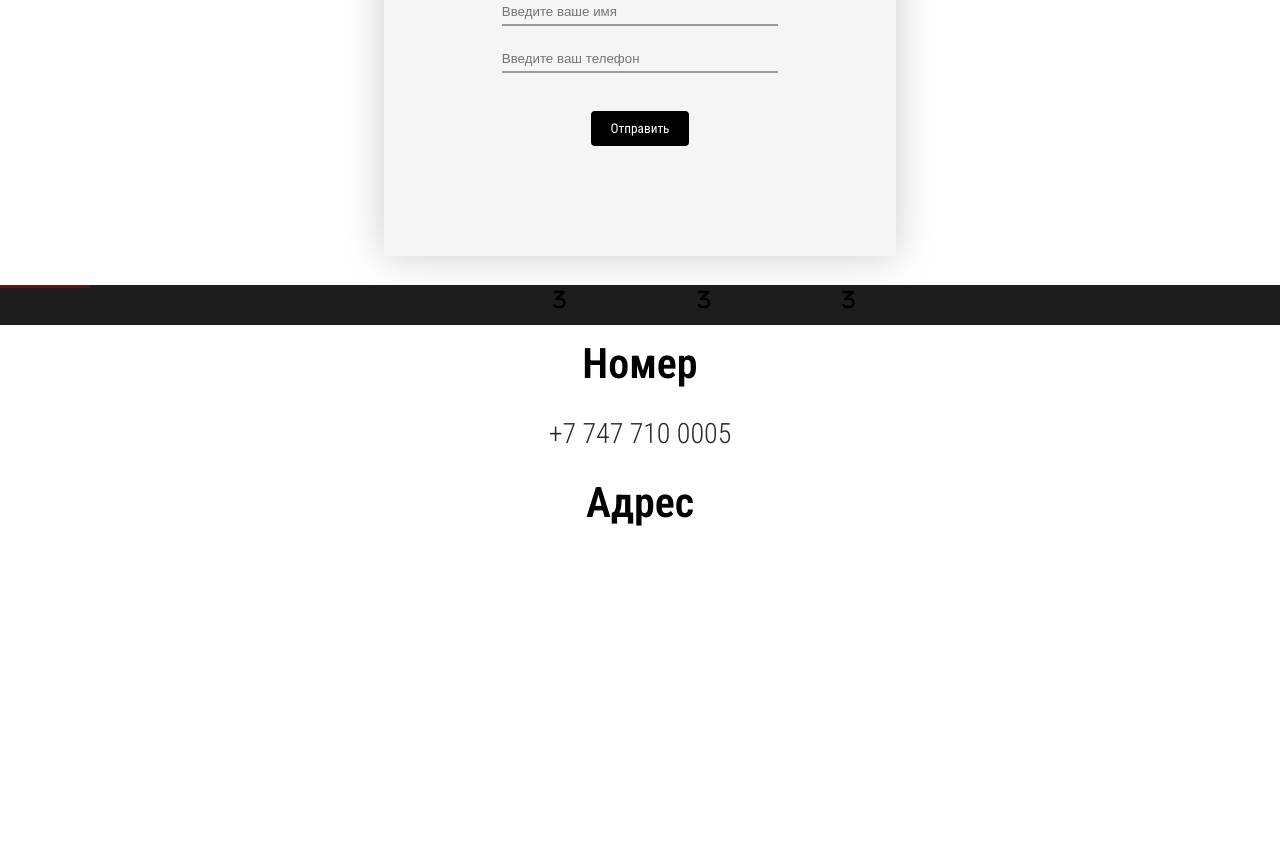
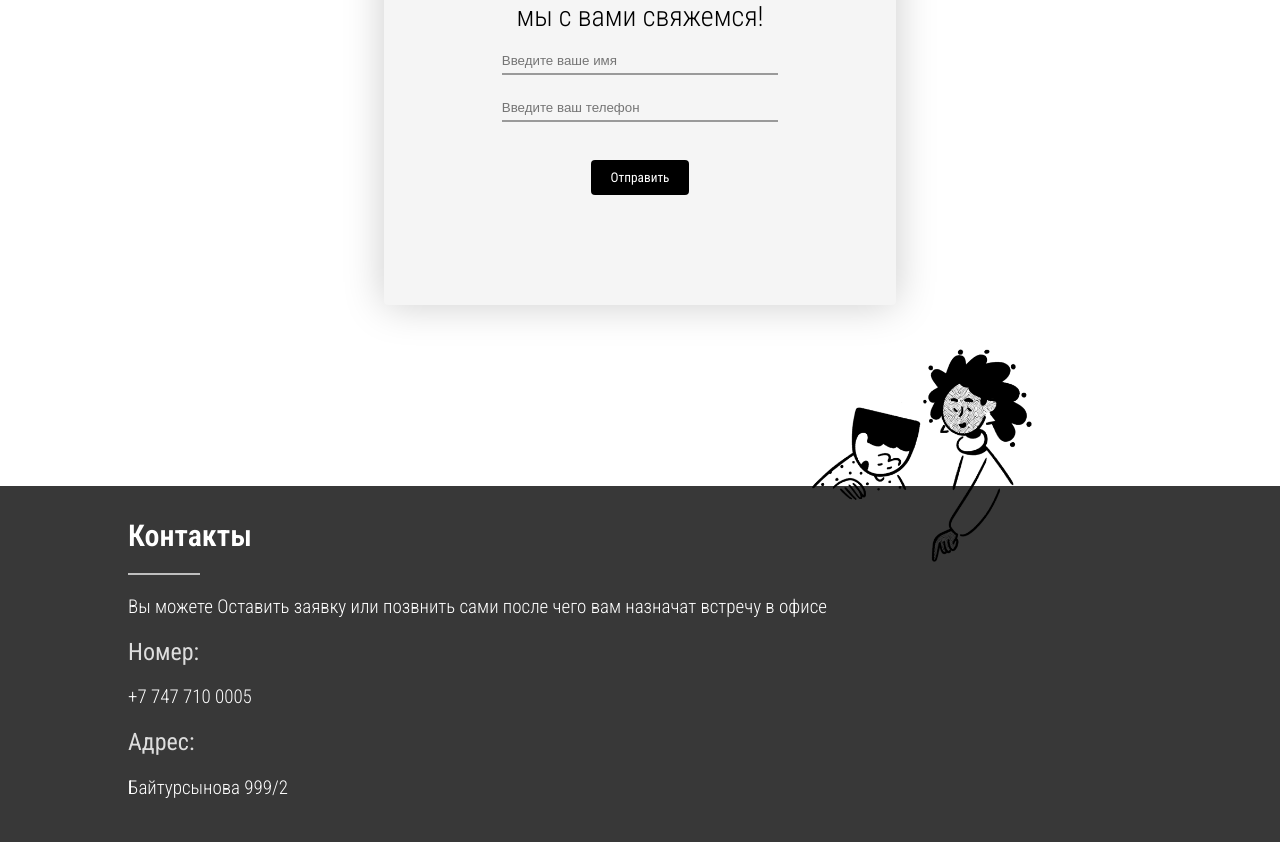
Before and after one commit to 2se3t/sak-group, a PHP site: page / in a window 1280 px wide. Shown: the part 3333-4175 px from the top of the page. Before the commit the page ends 3859 px from the top, so only its background shows below. Run offline with PHP 8.4, Linux system fonts and the light colour scheme; some libraries are stand-ins or nearby versions.

Commit message:
Add files via upload

```diff
--- a/css/styles.css
+++ b/css/styles.css
@@ -41,16 +41,20 @@
     font-size:28px;
 }
 
-@media(min-width:1440px){
-    .hero h1{
-        font-size: 75px;
-    }
 
-    .hero p{
-        font-size: 40;
-    }
+.red-h{
+    color: rgb(200, 77, 77);
+    font-family: "Roboto Condensed", sans-serif;
+    font-weight: 600;
+    font-size: 42px;
 }
 
+.blue-h {
+    color: rgb(65, 108, 218);
+    font-family: "Roboto Condensed", sans-serif;
+    font-weight: 600;
+    font-size: 42px;
+}
 
 
 /*Hero
@@ -69,14 +73,20 @@
     margin-top: 0;
 }
 
-hr{
-    width: 90px;
-    height: 3px;
-    background-color: rgb(105, 16, 16); /* Цвет линии */
-    border: none;
-    transition: width 0.3s ease; /* Плавный переход для изменения ширины */
-    margin: 0;
-  }
+@media(min-width:1440px){
+    .hero h1{
+        font-size: 70px;
+    }
+    .red-h{
+        font-size: 70px;
+    }
+
+    .blue-h {
+        font-size: 70px;
+    }
+}
+
+
 
   .trs{
     display: inline-block;
@@ -594,7 +604,6 @@
 ============================*/
 header {
     height: 50px;
-    padding-top: 5.5px;
     width: 100%;
     position: fixed;
 
@@ -734,8 +743,63 @@
 
 
 footer{
-    height: 5vh;
-    background-color: #1d1d1d;
+    text-align: left;
+    height: auto;
+    padding-top: 3vh;
+    padding-bottom: 3vh;
+    color: #ddd;
+    background-color: #383838;
+}
+
+.footer{
+    width: 80%;
+    margin: 0 auto;
+}
+
+.footer h1{
+    color: #fff;
+    font-size: 30px;
+    margin-top: 1vh;
+    margin-bottom: 1vh;
+}
+
+.footer p{
+    font-size: 19px;
+    color: #fff ;
+}
+
+h4{
+    color: #7a7a7a;
+    text-align: left;
+}
+
+h2{
+    font-family:'Roboto Condensed', sans-serif;
+    font-size: 24px;
+    font-weight: 400;
+}
+
+hr{
+    margin-left: 0;
+    margin-top: 20px;
+    margin-bottom: 20px;
+    border: solid 1.5px #bfbfbf;
+    width: 70px;
+}
+
+.foot-img{
+    margin-left: 44%;
+    margin-bottom: -80px;
+    width: 220px;
+}
+
+.footer span{
+    font-size: 30px;
+    color: #de5e5e;
+}
+
+.sak-ab{
+    text-align: left;
 }
 
 
--- a/index.html
+++ b/index.html
@@ -33,7 +33,7 @@
     <section id="hero">
         <div class="container">
             <div class="hero">
-                <h1>Хотите найти оборудование, товар или машину из китая?</h1>
+                <h1>Найдем купим и привезем любое оборудование из <span class="red-h">Китая</span> в <span class="blue-h">Казахстан</span></h1>
                 <p>Мы найдем купим привезем вам любой товар под ключ каких размеров он бы ни был</p>
                 <button onclick="scrollToSection('request')" class="black" >Сделать запрос ➜</button>
                 <button onclick="scrollToSection('advant')" class="trs">Читать дальше ➜</button>
@@ -182,28 +182,6 @@
 
 
 
-     <!--ПРЕИМУЩЕСТВА
-
-<section id="plus">
-    <div class="plus-item">
-        <i class="fa-solid fa-money-bills"></i>
-        <h4>Лучшие цены, мы найдем постовщика с самой дешевой ценой</h4>
-    </div>
-
-    <div class="plus-item">
-        <i class="fa-solid fa-fire"></i>
-        <h4>Самые интересные предложения</h4>
-    </div>
-
-    <div class="plus-item">
-        <i class="fa-solid fa-scroll"></i>
-        <h4>Гарантия от завода на практически любую технику включая оборудование</h4>
-    </div>
-</section>
-
-=================-->
-
-
         <!--ЗАПРОС
 =================-->
 <section id="request">
@@ -227,23 +205,25 @@
 </section>
 
 
+<img src="toplook.png" class="foot-img">
+<footer >
+    <div class="footer">
+        <h1>Контакты</h1>
+        <hr>
+        <p>Вы можете Оставить заявку или позвнить сами после чего вам назначат встречу в офисе</p>
 
-<footer>
-    <h1></h1>
-    <hr>
-    <div>
-        <i class="fa-solid fa-3"></i>
-        <i class="fa-solid fa-3"></i>
-        <i class="fa-solid fa-3"></i>
+        <div class="number">
+            <h2>Номер:</h1>
+            <p>+7 747 710 0005</p>
+        </div>
+        <div>
+            <h2>Адрес:</h1>
+            <p>Байтурсынова 999/2</p>
+        </div>
     </div>
-    <div>
-        <h1>Номер</h1>
-        <p>+7 747 710 0005</p>
-    </div>
-    <div>
-        <h1>Адрес</h1>
-        <p></p>
-    </div>
+
+
+</div>
 </footer>
 
     <script src="https://kit.fontawesome.com/ab4a839272.js" crossorigin="anonymous"></script>
```
Also changed, not shown: toplook.png (added).
